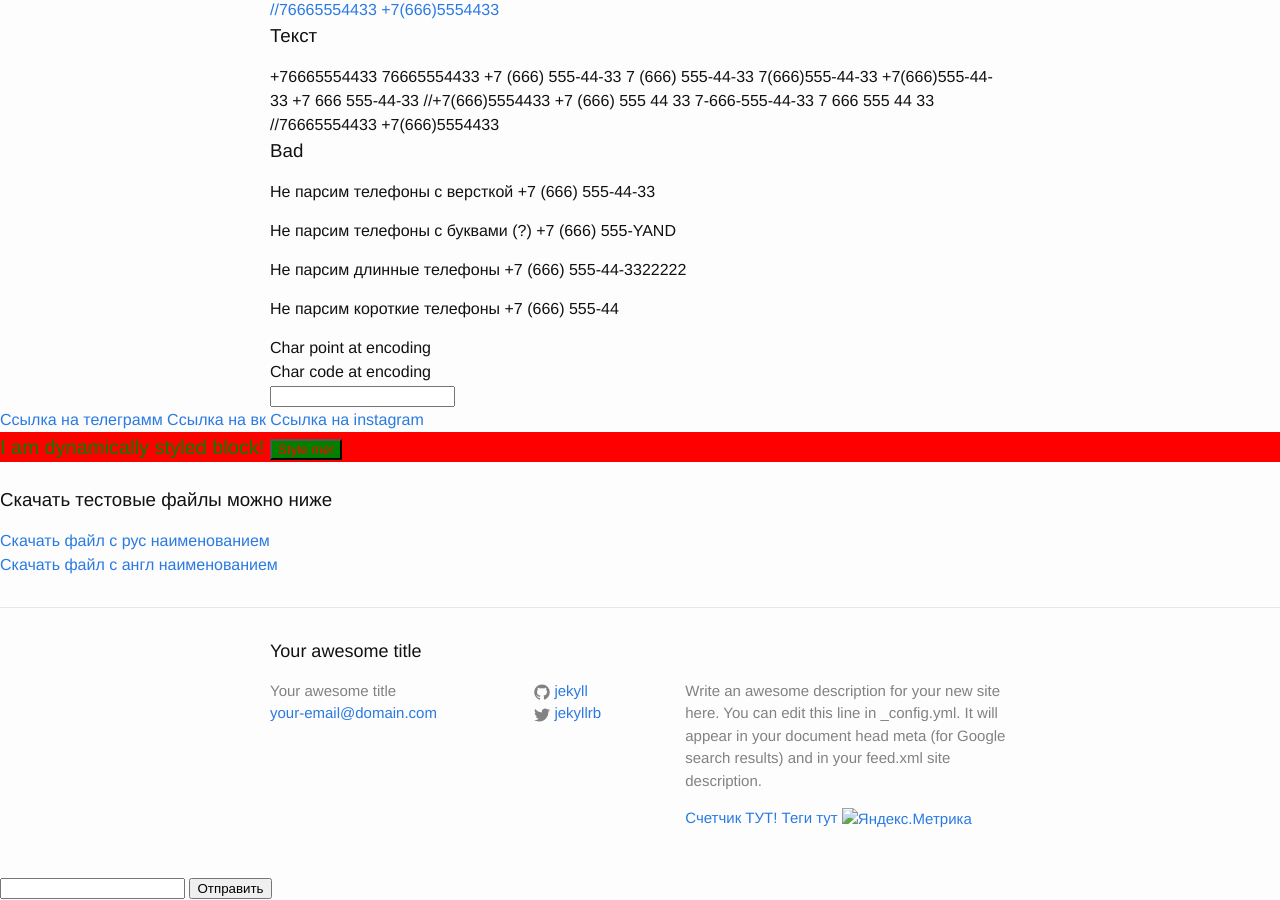
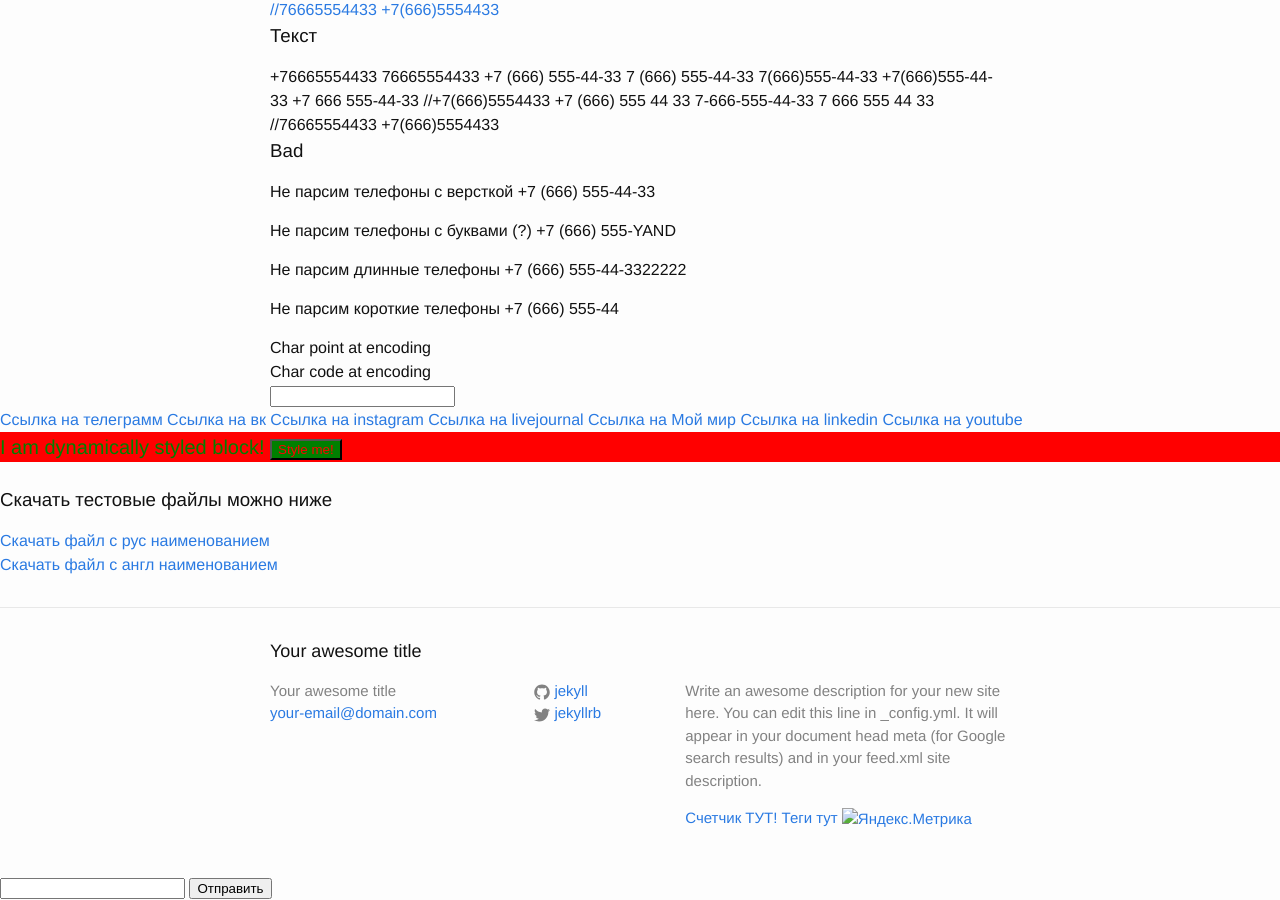
Before and after one commit to ddspb/ddspb.github.io, a Jekyll site: the page built from index.html, in a window 1280 px wide and 900 px high, scrolled down 5625 px. Built offline with Jekyll 4.4.1, drawn with Linux system fonts in a browser that asks for light colours.

Commit message:
Update index.html

```diff
--- a/index.html
+++ b/index.html
@@ -660,6 +660,10 @@ layout: default
   <a href="https://t.me/cats_cats">Ссылка на телеграмм</a>
   <a href="https://vk.com/habr">Ссылка на вк</a>
   <a href="https://www.instagram.com/e_seredova/">Ссылка на instagram</a>
+  <a href="https://metaspector.livejournal.com/">Ссылка на livejournal</a>
+  <a href="https://my.mail.ru/community/mir/">Ссылка на Мой мир</a>
+  <a href="https://ru.linkedin.com/in/наталья-плетнева-69517ba8">Ссылка на linkedin</a>
+  <a href="https://www.youtube.com/watch?v=xyx2xcLaf3I">Ссылка на youtube</a>
   <div class="runtime-styles-block">
         <style id="runtime-styles"></style>
         <div class="playground">
```
